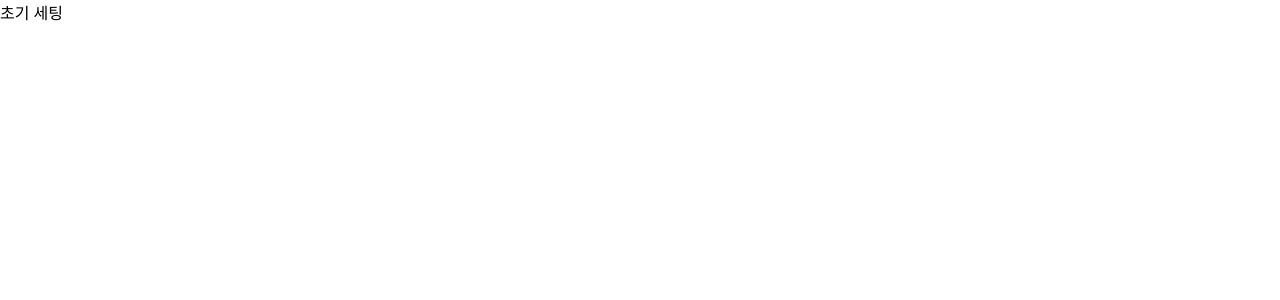
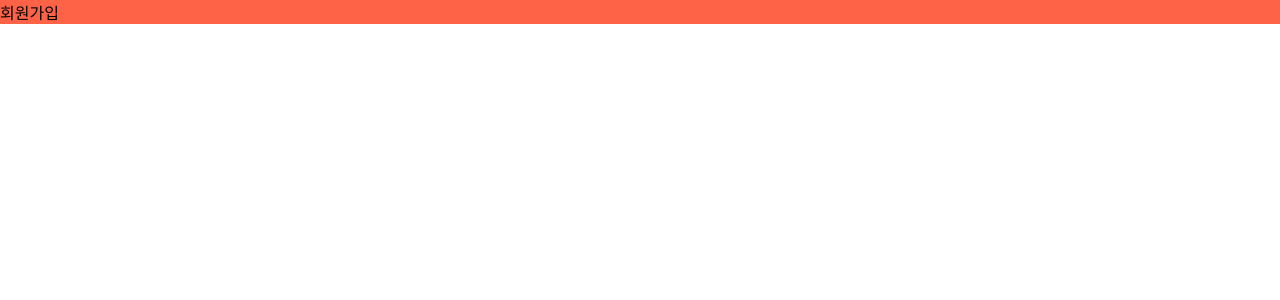
Before and after one commit to 99andrew99/meme, a React (Vite) app: page / in a window 1280 px wide. Shown: the top 300 px of the page. Built offline with nearby package versions, Linux system fonts and the light colour scheme.

Commit message:
라우터 설정 및 회원가입 페이지 생성

```diff
--- a/src/App.jsx
+++ b/src/App.jsx
@@ -1,12 +1,18 @@
 import React from "react";
 import GlobalStyles from "./GlobalStyles";
+import { Routes, Route, BrowserRouter } from "react-router-dom";
+
+//페이지 임포트
+import Signup from "./components/Signup";
 
 function App() {
     return (
-        <>
+        <BrowserRouter>
             <GlobalStyles />
-            <div>초기 세팅</div>
-        </>
+            <Routes>
+                <Route path="/" element={<Signup />} />
+            </Routes>
+        </BrowserRouter>
     );
 }
 
--- /dev/null
+++ b/src/components/Signup.jsx
@@ -0,0 +1,11 @@
+import styled from "styled-components";
+
+const TopContainer = styled.div`
+    background-color: tomato;
+`;
+
+function Signup() {
+    return <TopContainer>회원가입</TopContainer>;
+}
+
+export default Signup;
```
